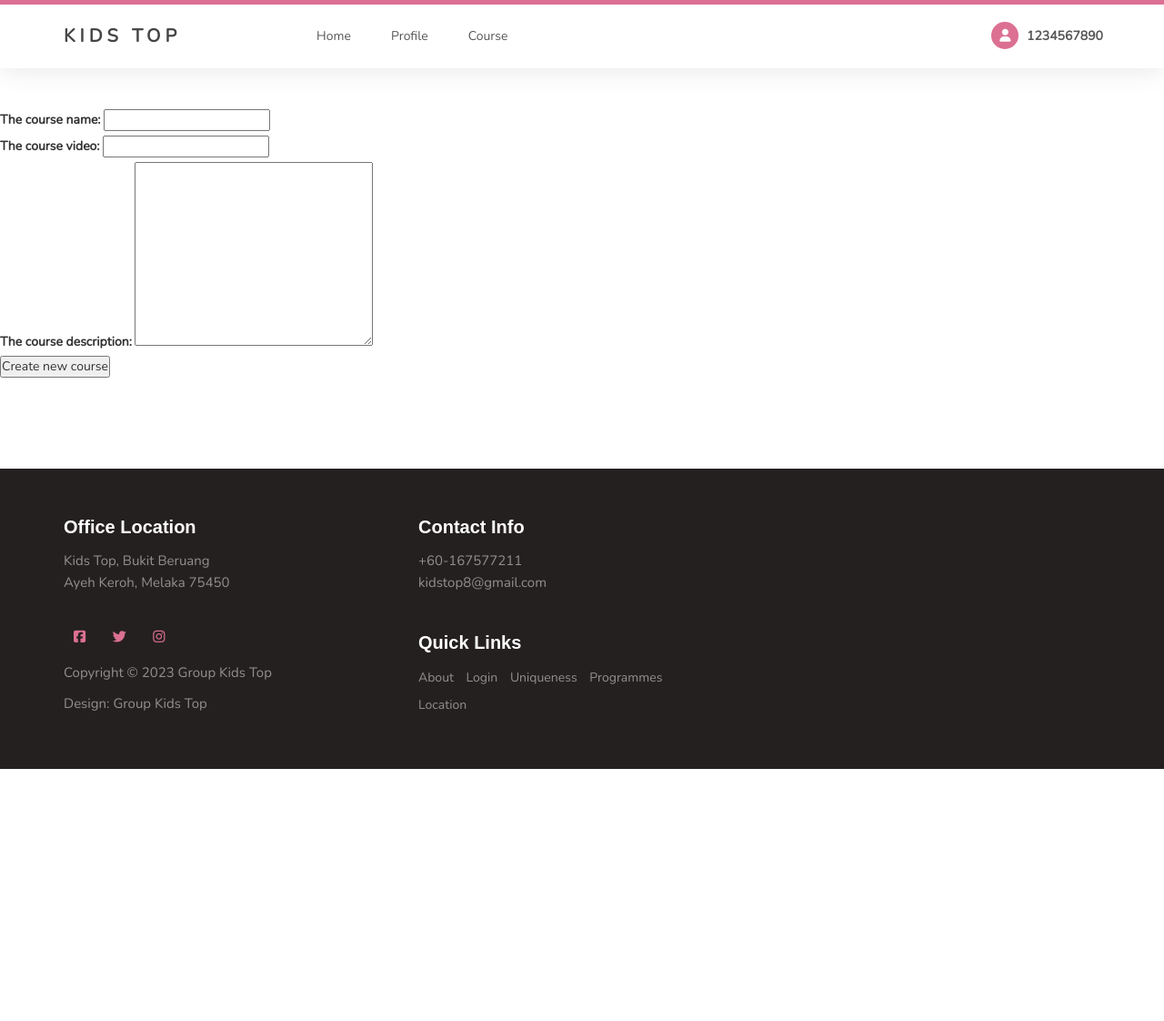
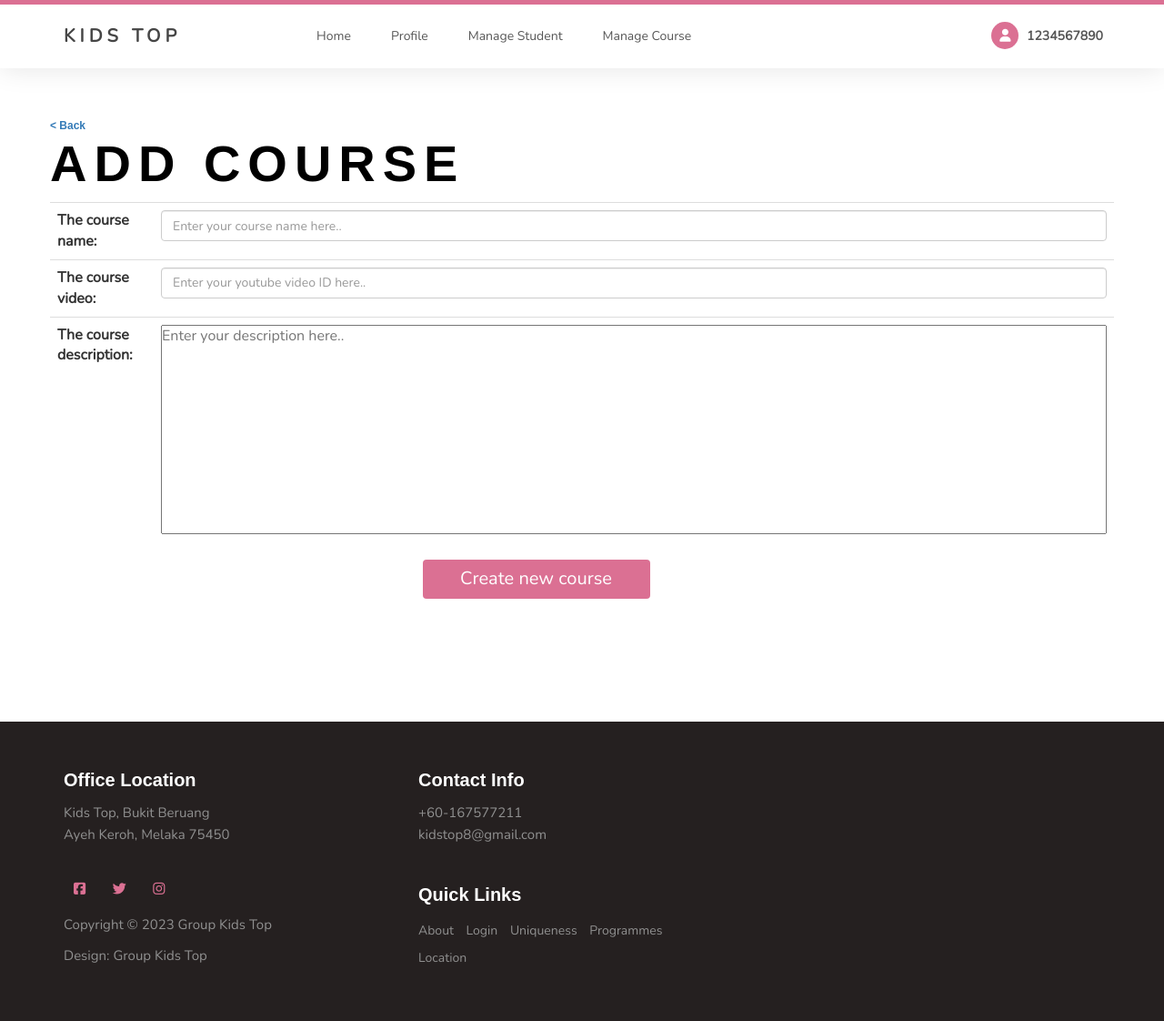
Before and after one commit to weiisiangg/KidsPreschoolLearningSystem, a PHP site: page /newCourse.php in a window 1280 px wide. Shown: the whole page at 91% size. Before the commit the page ends 845 px from the top, so only its background shows below. Run offline with PHP 8.4, Linux system fonts and the light colour scheme; a user stored in the database is signed in; some libraries are stand-ins or nearby versions; some web fonts are replaced.

Commit message:
add function cannot work. update with style

```diff
--- a/newCourse.php
+++ b/newCourse.php
@@ -70,9 +70,10 @@ session_start();
                <!--navbar-->
                <div class="collapse navbar-collapse">
                     <ul class="nav navbar-nav navbar-nav-first">
-                         <li><a href="student.php" class="smoothScroll">Home</a></li>
+                         <li><a href="teacher.php" class="smoothScroll">Home</a></li>
                          <li><a href="viewprofile.php?profileid=<?php echo $user_id?>" class="smoothScroll">Profile</a></li>
-                         <li><a href="courseList.php" class="smoothScroll">Course</a></li>
+                         <li><a href="manageStudent.php?profileid=<?php echo $user_id?>" class="smoothScroll">Manage Student</a></li>
+                         <li><a href="manageCourse.php" class="smoothScroll">Manage Course</a></li>
                     </ul>
 
                     <ul class="nav navbar-nav navbar-right">
@@ -84,19 +85,27 @@ session_start();
                                    <?php endif ?>
                               </a>
                               <ul class="dropdown-menu">
-                                   <li style="margin-top: 10px; margin-bottom: 20px; margin-left: 15px;">Hi, <?php echo $_SESSION['loginID'];?></li>
+                                   <li style="margin-top: 10px; margin-bottom: 20px; margin-left: 15px;">Hi, <?php  echo $_SESSION['loginID'];?></li>
                                    <li role="separator" class="divider"></li>
                                    <li><a href ="viewprofile.php?profileid=<?php echo $user_id?>">User Profile</a></li>
-                                   <li><a href="courseList">My course</a></li>
+                                   <li><a href="manageStudent.php?profileid=<?php echo $user_id?>">Manage Student</a></li>
+                                   <li><a href="manageCourse.php">Manage Course</a></li>
                                    <li><a href="logout.php">Log Out</a></li>
                               </ul>
                     </ul>
+               </div>
                </div>
           </div>
      </section>
 
      <!-- START -->
      <section id="viewCourse">
+     <div class="container">
+               <div id="profiledetail" class="section">
+                    <div class="section-center">
+                         <div class="row">
+                         <h6><a href="manageCourse.php">< Back</a></h6>
+                         <h1 style="color:black; text-align:top; margin-top: -10px;">Add Course</h1>
           <?php
                // The update POST message with update flag
                 if (isset($_POST) && isset($_GET["new"])) {
@@ -111,35 +120,44 @@ session_start();
                     $query = "INSERT INTO course (course_id, course_name, course_video, course_description, education_stage, teacher_id, admin_id)
                               VALUES ('$course_id', '$course_name', '$course_video', '$course_description', 'K1', NULL, 1);";
 
-                    mysqli_query($con, $query);
-
-                    // TODO: redirect to other page / show some notification after create course?
+                    if(mysqli_query($con, $query)){
+                         echo "<script>alert('Course record updated successfully!')</script>";
+                    }else{
+                         echo "Error: " . mysqli_error($con);
+                    }
                 }
           ?>
                 <!-- The course new form -->
-            <form action="newCourse.php?new=true" method="post">
-                <div class="field">
-                    <label>
-                        The course name:
-                        <input type="text" name="course-name" id="course-name">
-                    </label>
-                </div>
 
-                <div class="field">
-                    <label>
-                        The course video:
-                        <input type="text" name="course-video" id="course-video">
-                    </label>
-                </div>
+            <form action="newCourse.php" method="post">
+            <table class= "table table-boardered table-hover">
+               <tr>
+                    <td style="font-weight:bold;">The course name:</td>
+                    <td>
+                         <input class="form-control" type="text" name="course-name" id="course-name" placeholder="Enter your course name here.." required>
+                    </td>
+               </tr>
 
-                <div class="field">
-                    <label>
-                        The course description:
-                        <textarea name="course-description" cols="30" rows="10"></textarea>
-                    </label>
-                </div>
+               <tr>
+                    <td style="font-weight:bold;">The course video:</td>
+                    <td>
+                         <input class="form-control" type="text" name="course-video" id="course-video" placeholder="Enter your youtube video ID here.." required>
+                    </td>
+               </tr>
 
-                <button type="submit">Create new course</button>
+               <tr>
+                    <td style="font-weight:bold;">The course description:</td>
+                    <td>
+                    <textarea name="course-description" cols="110" rows="10" required placeholder="Enter your description here.." style="resize:none;"></textarea>
+                    </td>
+               </tr>
+          </table>
+
+               <tr align="center">
+               <td colspan="6">
+                    <button type="submit" class="btn btn-primary" style="width:250px;margin-left:35%;margin-bottom:3%;background: palevioletred;border: 1px solid transparent;cursor: pointer;font-size: 20px;" onMouseOver="this.style.background='rgba(253,187,45,1)'"
+                              onMouseOut="this.style.background='palevioletred'">Create new course</button>
+               </td>
             </form>
      </section>
 
```
